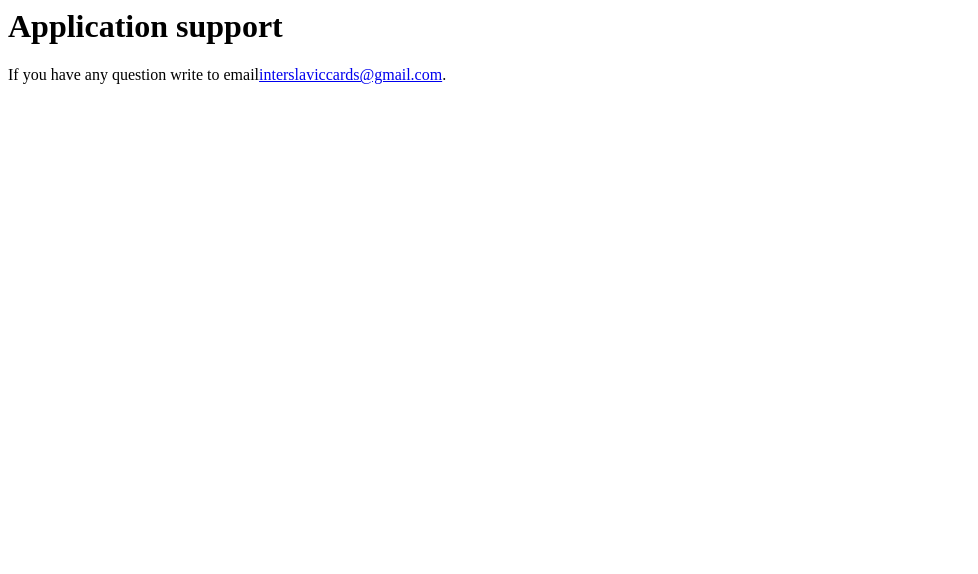
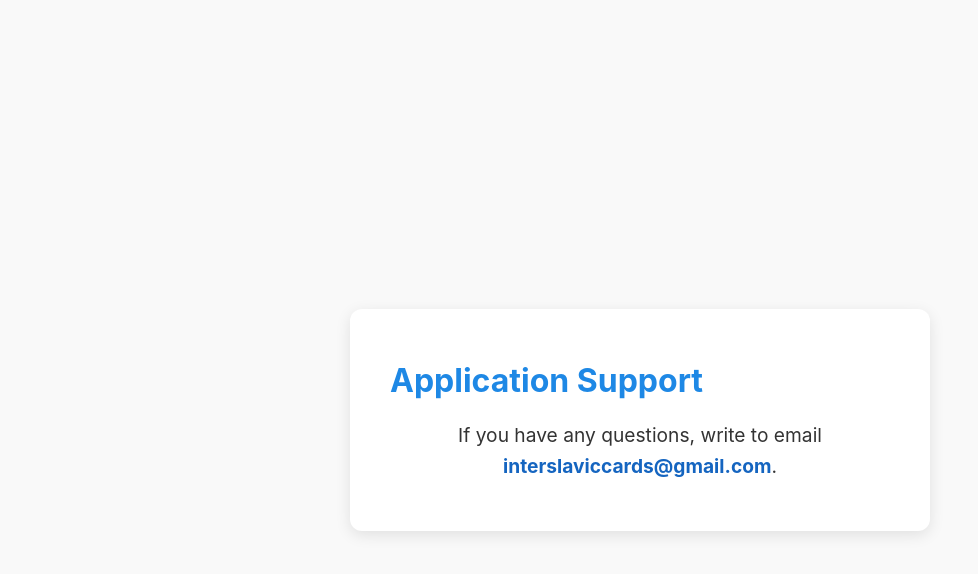
Before and after one commit to Anatoly4444/interslavic-flashcards, a plain HTML site: page support.html in a window 1280 px wide. Shown: the whole page, without its empty margins (0-978 px from the left). Drawn offline with Linux system fonts and the light colour scheme.

Commit message:
Update support.html

```diff
--- a/support.html
+++ b/support.html
@@ -1,2 +1,58 @@
-<h1>Application support</h1>
-<p>If you have any question write to email<a href="mailto:interslaviccards@gmail.com">interslaviccards@gmail.com</a>.</p>
+<!DOCTYPE html>
+<html lang="en">
+<head>
+    <meta charset="UTF-8">
+    <title>Application Support</title>
+    <style>
+        body {
+            font-family: -apple-system, BlinkMacSystemFont, "Segoe UI", Roboto, Helvetica, Arial, sans-serif;
+            background-color: #f9f9f9;
+            color: #333;
+            display: flex;
+            flex-direction: column;
+            justify-content: center;
+            align-items: center;
+            min-height: 100vh;
+            margin: 0;
+            padding: 20px;
+        }
+
+        h1 {
+            color: #1E88E5;
+            font-size: 2rem;
+            margin-bottom: 20px;
+        }
+
+        p {
+            font-size: 1.2rem;
+            line-height: 1.6;
+            text-align: center;
+        }
+
+        a {
+            color: #1565C0;
+            text-decoration: none;
+            font-weight: bold;
+        }
+
+        a:hover {
+            text-decoration: underline;
+        }
+
+        .container {
+            background-color: #fff;
+            padding: 30px 40px;
+            border-radius: 12px;
+            box-shadow: 0 4px 15px rgba(0,0,0,0.1);
+            max-width: 500px;
+            width: 100%;
+        }
+    </style>
+</head>
+<body>
+    <div class="container">
+        <h1>Application Support</h1>
+        <p>If you have any questions, write to email <a href="mailto:interslaviccards@gmail.com">interslaviccards@gmail.com</a>.</p>
+    </div>
+</body>
+</html>
```
